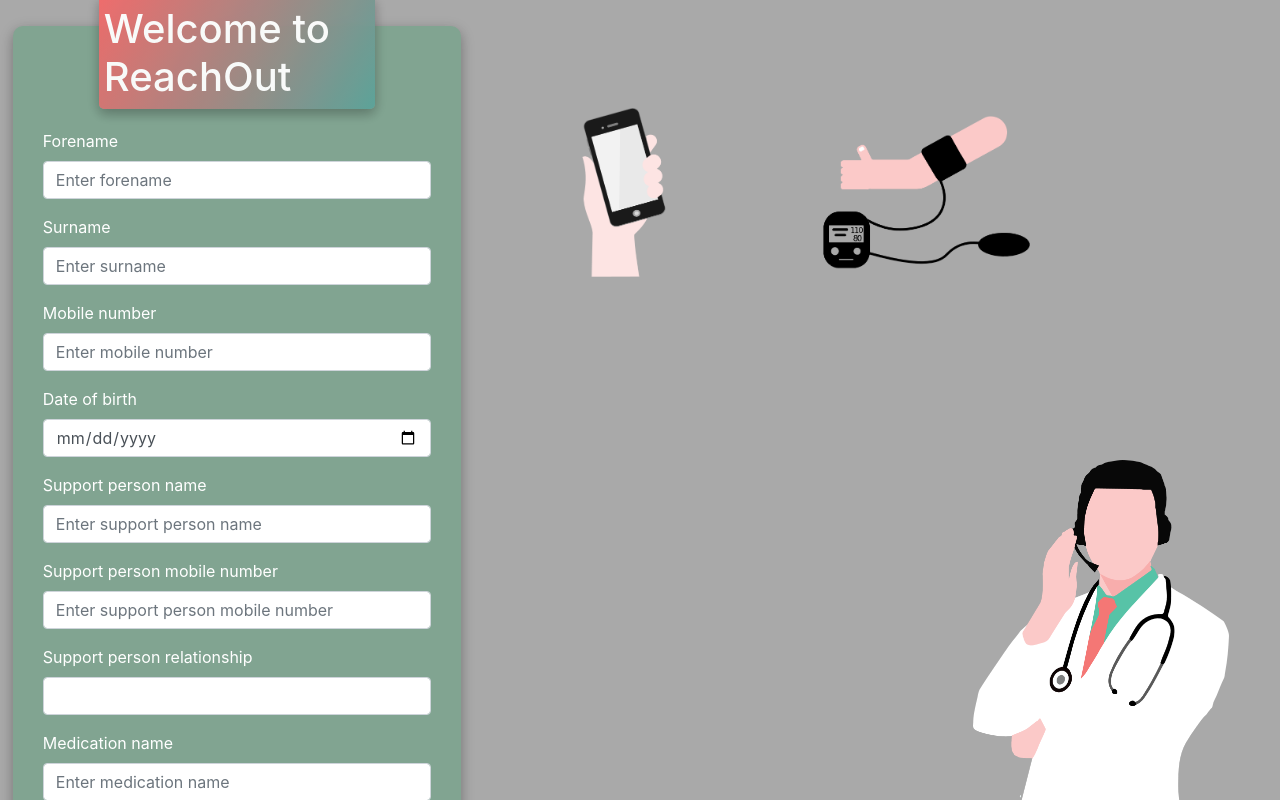
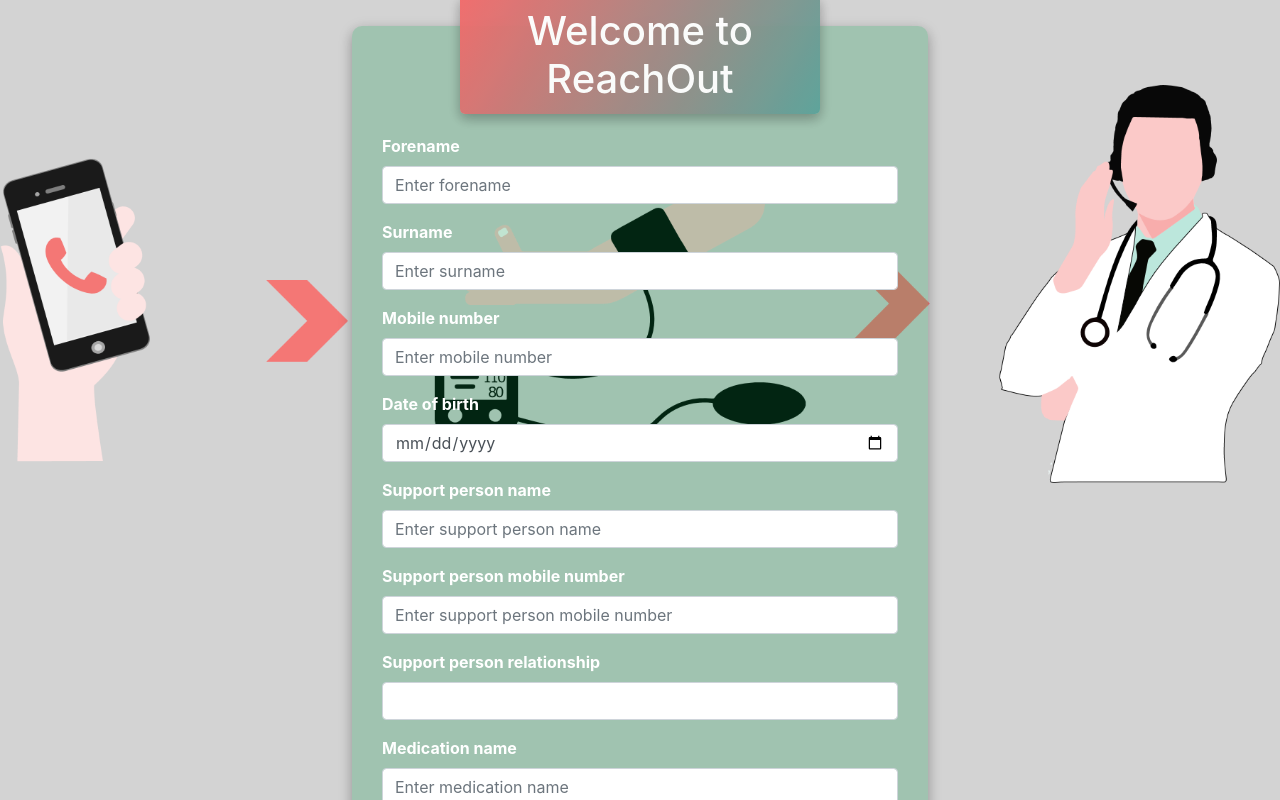
Before and after one commit to nina-rafieifar/ClockWorkHac2019, a React (Create React App) app in the folder OutReach/outreach.ui/: page / in a window 1280 px wide. Shown: the top 800 px of the page. Built offline with nearby package versions, Linux system fonts and the light colour scheme.

Commit message:
A little prettier ui

```diff
--- a/OutReach/outreach.ui/src/App.css
+++ b/OutReach/outreach.ui/src/App.css
@@ -1,19 +1,15 @@
 .App {
   text-align: center;
-  background-color: darkgray;
-  background-image: url("./Picture2.png");
+  background-color: lightgray;
+  background-image: url("./Picture5.png");
   background-repeat: no-repeat;
-  background-size: 35%;
-  background-position: 70% 10%;
+  background-size: 100%;
+  background-position: 90% 10%;
   padding-top: 2% !important;
 }
 
 .Form {
-  background-image: url("./Picture1.png");
-  background-size: 20%;
-  background-repeat: no-repeat;
-  background-position: 95% 50%;
-  text-align: left;
+  text-align: center;
 }
 
 .App-logo {
@@ -39,15 +35,17 @@
 
 .formRegistration {
   margin: 0;
+  text-align: left;
 }
 
 label {
   color: white !important;
+  font-weight: bold;
 }
 
 .container {
-  margin-left: 1% !important;
-  width: 35% !important;
+  /* margin-left: 1% !important; */
+  width: 45% !important;
   padding-top: 1% !important;
   border-radius: 10px;
   background-color: rgba(11, 148, 73, 0.25);
```
Also changed, not shown: OutReach/outreach.ui/src/Picture5.png (added).
